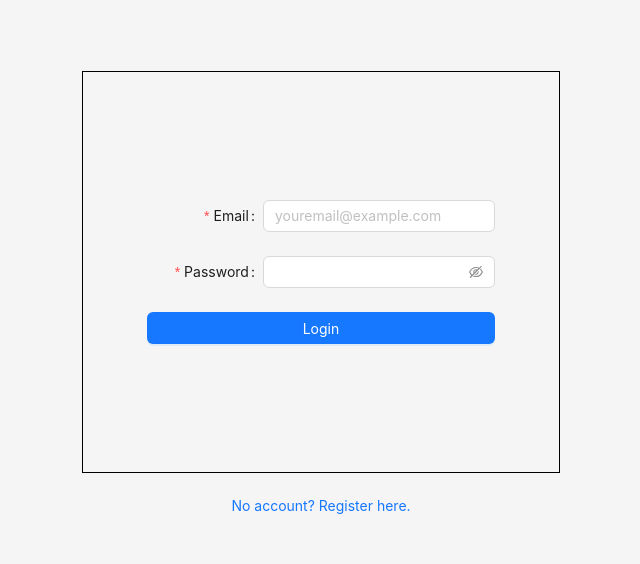
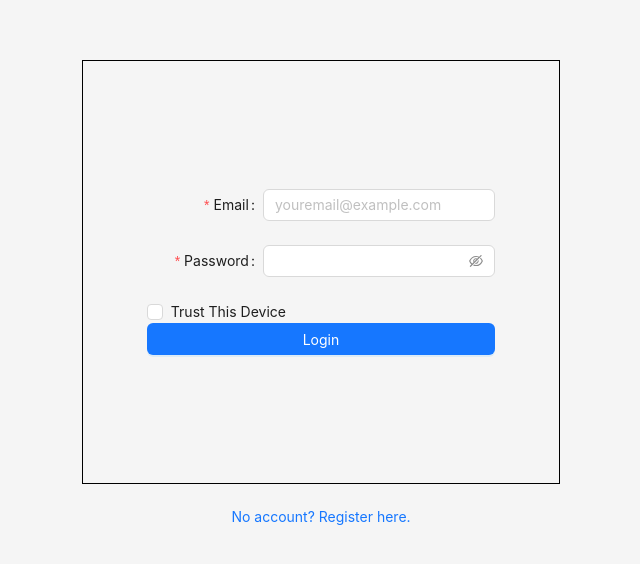
Before and after one commit to bryanonyc/recipes-app, a React (Create React App) app: page /login in a window 1280 px wide. Shown: the part 104-668 px from the top of the page, without its empty margins (319-959 px from the left). Built offline with nearby package versions, Linux system fonts and the light colour scheme; no server answers.

Commit message:
Add back Trust this device checkbox

```diff
--- a/src/features/auth/Login.tsx
+++ b/src/features/auth/Login.tsx
@@ -3,9 +3,10 @@ import { useNavigate } from 'react-router-dom';
 import { useAppDispatch } from '../../app/hooks';
 import { setCredentials } from '../../features/auth/authSlice';
 import { useLoginMutation } from '../../features/auth/authApiSlice';
-import { Alert, Button, Form, Input } from 'antd';
+import { Alert, Button, Checkbox, Form, Input } from 'antd';
 import { LoginCredentials } from '../../models/loginCredentials';
 import { getErrorMessage } from '../../components/Errors';
+import { usePersist } from '../../hooks/usePersist';
 
 const Login = () => {
     const [errMsg, setErrMsg] = useState('');
@@ -15,9 +16,9 @@ const Login = () => {
 
     const [login] = useLoginMutation();
 
-    // const [persist, setPersist] = usePersist();
+    const [persist, setPersist] = usePersist();
 
-    // const handleToggle = () => setPersist((prev: boolean) => !prev);
+    const handleToggle = () => setPersist((prev: boolean) => !prev);
 
     const gotoRegister = () => {
         navigate("/register");
@@ -68,12 +69,12 @@ const Login = () => {
                         <Input.Password />
                 </Form.Item>
 
-                {/* <Checkbox
+                <Checkbox
                     onChange={handleToggle}
                     checked={persist}
                 >
                     Trust This Device
-                </Checkbox> */}
+                </Checkbox>
 
                 <Button type="primary" htmlType="submit">
                     Login
```
